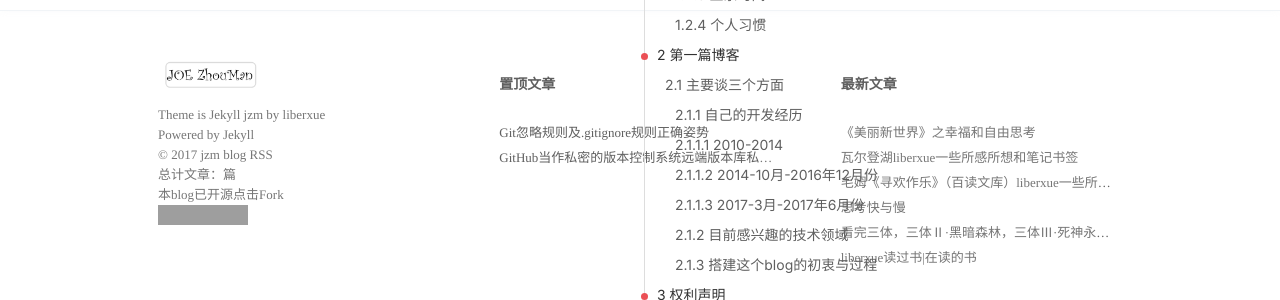
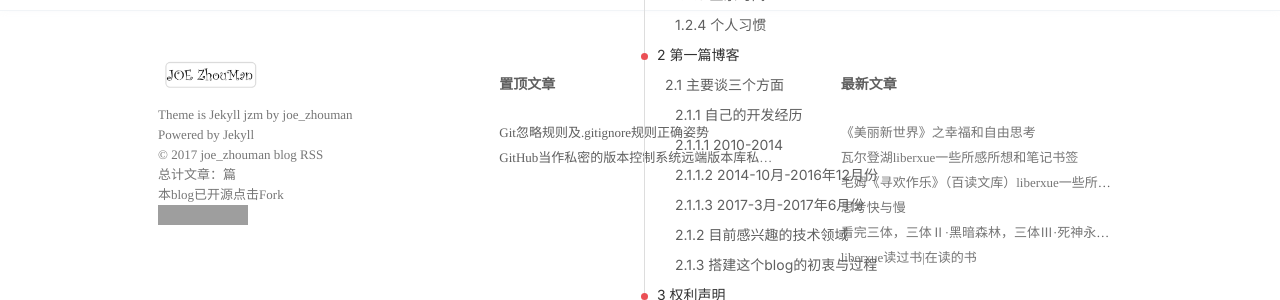
Before and after one commit to Joe-zhouman/joe_zm.blog.github.io, a Jekyll site: the page built from about.md, in a window 1280 px wide and 900 px high, scrolled down 4878 px. Shown: the part 539-839 px from the top of the window. Built offline with Jekyll 4.4.1, drawn with Linux system fonts in a browser that asks for light colours; nearby versions of some CDN libraries; comment, search, counter and statistics services are not loaded; grey boxes are pictures that could not be loaded.

Commit message:
Update foot.html

```diff
--- a/_includes/foot.html
+++ b/_includes/foot.html
@@ -18,9 +18,9 @@
                     <a href="/" class="info-logo">
                          <img src="{{ site.url }}/style/images/logo-jzm.png"   title="访问 joe_zhouman_blog" data-hover="joe_zhouman_blog" alt="joe_zhouman_blog" /> </a>
                     <div class="info-text">
-                        <p>Theme is <a href="http://www.joezhouman.com/about/info.html" title="访问 Jekyll jzm主题"  data-hover="Jekyll jzm"target="_blank">Jekyll jzm</a> by <a href="http://www.joezhouman.com/about" target="_blank">liberxue</a></p>
+                        <p>Theme is <a href="http://www.joezhouman.com/about/info.html" title="访问 Jekyll jzm主题"  data-hover="Jekyll jzm"target="_blank">Jekyll jzm</a> by <a href="http://www.joezhouman.com/about" target="_blank">joe_zhouman</a></p>
                         <p>Powered by <a href="{{ site.url }}/tags/#Jekyll" title="Jekyll" data-hover="Jekyll" target="_blank" rel="nofollow">Jekyll</a></p>
-                        <p>&copy; 2017 <a href="/feed.xml"  title="访问 jzm blog RSS" data-hover="jzm blog RSS">jzm blog RSS</a></p>
+                        <p>&copy; 2017 <a href="/feed.xml"  title="访问 joy_zhouman blog RSS" data-hover="jzm blog RSS">joe_zhouman blog RSS</a></p>
                         <p>总计文章：{{paginator.total_posts}}篇</p>
                       <p>本blog已开源点击Fork</p><iframe src="http://ghbtns.com/github-btn.html?user=joe-zhouman&repo=joe_zm.blog.github.io&type=fork&count=true" allowtransparency="true" frameborder="0" scrolling="0" width="95" height="20"></iframe>
                     </div>
```
